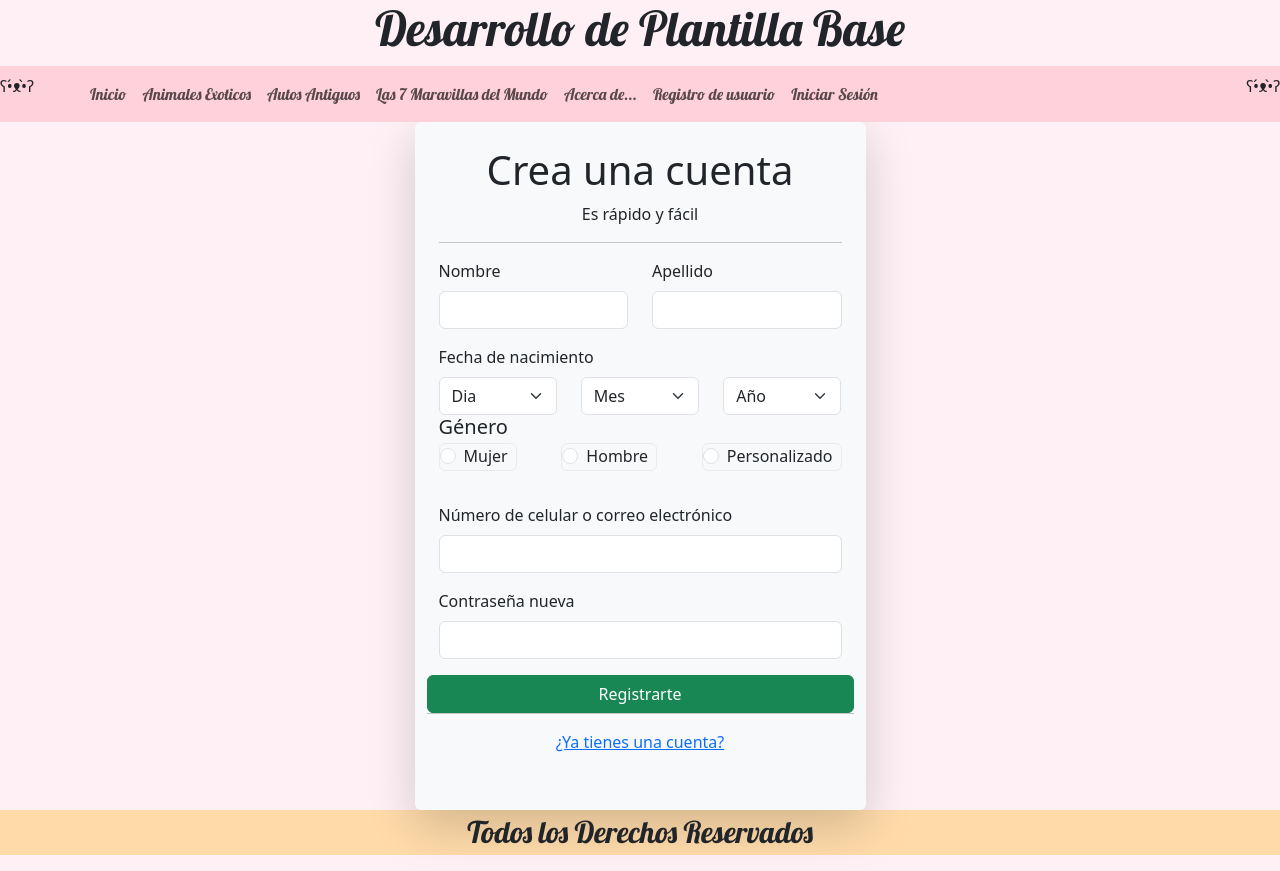
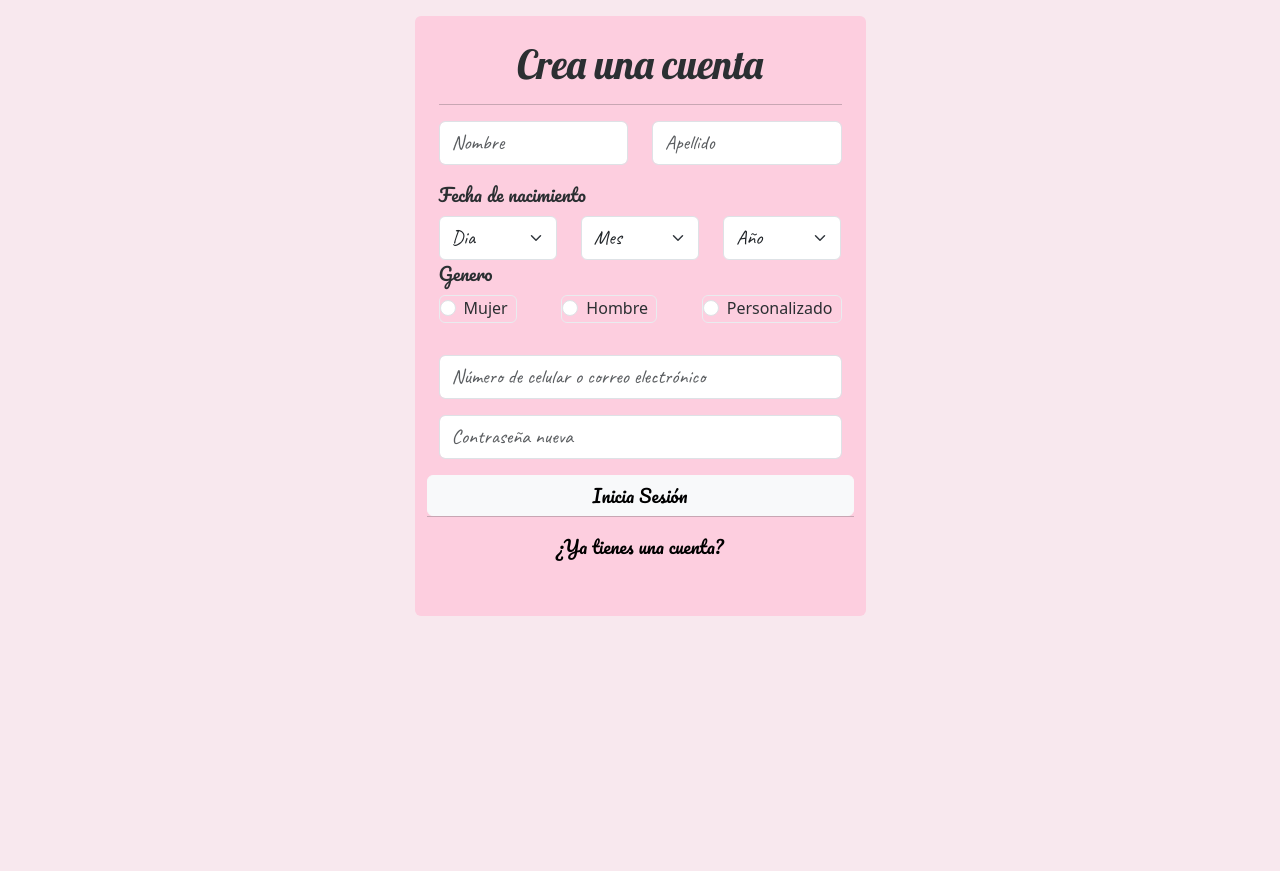
Before and after one commit to Karla-Michelle-Andres-Cruz/plantillas, a Flask app: page /registro in a window 1280 px wide. After the commit the page ends 616 px from the top, so only its background shows below. Run offline with Flask 3, Linux system fonts and the light colour scheme.

Commit message:
15/10/2025

```diff
--- a/templates/registro.html
+++ b/templates/registro.html
@@ -1,26 +1,33 @@
-{% extends "index.html" %} {% block content %}
-
+<!DOCTYPE html>
+<html lang="es">
+<head>
+    <meta charset="UTF-8">
+    <meta name="viewport" content="width=device-width, initial-scale=1.0">
+    <title>Regístrate</title>
+    <link href="https://fonts.googleapis.com/css2?family=Lobster&display=swap" rel="stylesheet">
+    <link href="https://cdn.jsdelivr.net/npm/bootstrap@5.3.3/dist/css/bootstrap.min.css" rel="stylesheet">
+    <link href="https://fonts.googleapis.com/css2?family=Pacifico&display=swap" rel="stylesheet">
+    <link href="https://fonts.googleapis.com/css2?family=Caveat:wght@400..700&family=Indie+Flower&display=swap" rel="stylesheet">
+</head>
+<body class="p-3 mb-2 text-secondary-emphasis" style="background-color: #F8E8EE;">
     <div class="container">
         <div class="row justify-content-center">
             <div class="col-md-5">
-                <form class="shadow-lg rounded p-4 bg-light">
-                    <h1 class="text-center">Crea una cuenta</h1>
-                    <p class="text-center">Es rápido y fácil</p>
+                <form class="rounded p-4" style="background-color: #FDCEDF;">
+                    <h1 class="text-center" style="font-family: 'Lobster', system-ui; font-size: 40px;">Crea una cuenta</h1>
                     <hr>
                     <div class="row">
                     <div class="col-6 mb-3">
-                        <label for="firstName" class="form-label">Nombre</label>
-                        <input type="text" class="form-control" id="firstName" required>
+                        <input type="text" class="form-control" id="firstName" placeholder="Nombre" style="font-family: 'Caveat', system-ui; font-size: 20px" required>
                     </div>
                     <div class="col-6 mb-3">
-                        <label for="lastName" class="form-label">Apellido</label>
-                        <input type="text" class="form-control" id="lastName" required>
+                        <input type="text" class="form-control" id="lastName" placeholder="Apellido" style="font-family: 'Caveat', system-ui; font-size: 20px" required>
                     </div>
                     </div>
                     <div class="mb-3 row">
-                        <label for="diaN" class="form-label">Fecha de nacimiento</label>
+                        <label for="diaN" class="form-label" style="font-family: 'Pacifico', system-ui; font-size: 18px;">Fecha de nacimiento</label>
                         <div class="col">
-                            <select class="form-select" id="birthDay" required>
+                            <select class="form-select" id="birthDay"  style="font-family: 'Caveat', system-ui; font-size: 20px" required>
                                 <option value="">Dia</option>
                                 <option value="">1</option>
                                 <option value="">2</option>
@@ -56,7 +63,7 @@
                             </select>
                         </div>
                         <div class="col">
-                            <select class="form-select" id="mesN" required>
+                            <select class="form-select" id="mesN"  style="font-family: 'Caveat', system-ui; font-size: 20px"required>
                                 <option value="">Mes</option>
                                 <option value="1">Enero</option>
                                 <option value="2">Febrero</option>
@@ -73,7 +80,7 @@
                             </select>
                         </div>
                         <div class="col">
-                            <select class="form-select" id="añoN" required>
+                            <select class="form-select" id="añoN" style="font-family: 'Caveat', system-ui; font-size: 20px" required>
                                 <option value="">Año</option>
                                 <option value="2025">2025</option>
                                 <option value="2024">2024</option>
@@ -81,7 +88,7 @@
                             </select>
                     </div>
                     <div class="mb-3">
-                        <h5 class="form-label mb-1">Género</h5>
+                        <label for="gender" class="form-label" style="font-family: 'Pacifico', system-ui; font-size: 18px;">Genero</label>
                         <div class="d-flex justify-content-between mb-3">
                             <span class="border border-light-subtle rounded">
                                 <div class="form-check flex-fill me-2">
@@ -104,20 +111,20 @@
                         </div>
                     </div>
                     <div class="mb-3">
-                        <label for="email" class="form-label">Número de celular o correo electrónico</label>
-                        <input type="email" class="form-control" id="email" required>
+                        <input type="email" class="form-control" id="email" placeholder="Número de celular o correo electrónico" style="font-family: 'Caveat', system-ui; font-size: 20px" required>
                     </div>
                     <div class="mb-3">
-                        <label for="password" class="form-label">Contraseña nueva</label>
-                        <input type="password" class="form-control" id="password" required>
+                        <input type="password" class="form-control" id="password" placeholder="Contraseña nueva" style="font-family: 'Caveat', system-ui; font-size: 20px" required>
                     </div>
-                    <button type="submit" class="btn btn-success w-100">Registrarte</button>
+                    <button type="submit" class="btn btn-light w-100" style="font-family: 'Pacifico', system-ui; font-size: 18px">Inicia Sesión</button>
                     <hr>
-                    <p class="text-center"><a href="http://127.0.0.1:5000/inicioSesión">¿Ya tienes una cuenta?</a></p>
+                    <p class="text-center">
+                        <a href="http://127.0.0.1:5000/inicioSesión" class="text-black text-decoration-none" style="font-family: 'Pacifico', system-ui; font-size: 18px">¿Ya tienes una cuenta?</a>
+                    </p>
                 </form>
             </div>
         </div>
     </div>
     <script src="https://cdn.jsdelivr.net/npm/bootstrap@5.3.8/dist/js/bootstrap.bundle.min.js" integrity="sha384-FKyoEForCGlyvwx9Hj09JcYn3nv7wiPVlz7YYwJrWVcXK/BmnVDxM+D2scQbITxI" crossorigin="anonymous"></script>
-
-    {% endblock %}
+</body>
+</html>
```
Also changed, not shown: templates/inicioSe.html (+50 -2 lines).
